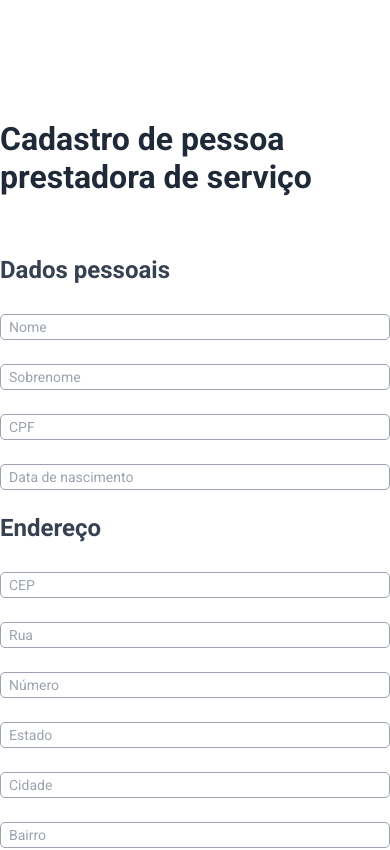
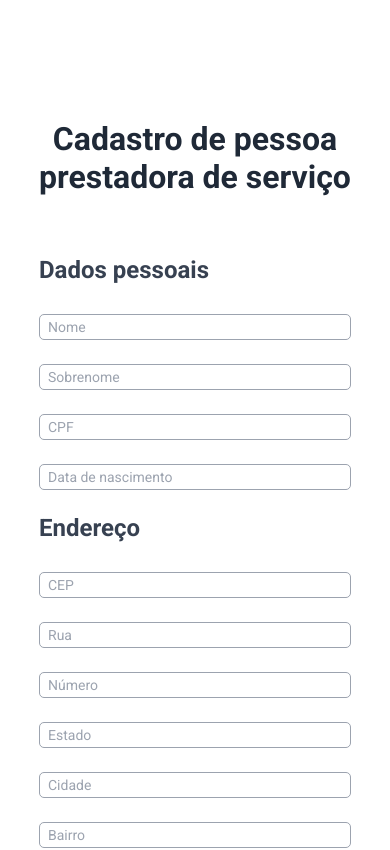
Before and after one commit to matheusg18/sogo-frontend-challenge, a React (Create React App) app: page /register/person in a window 390 px wide. Shown: the top 850 px of the page. Built offline with nearby package versions, Linux system fonts and the light colour scheme.

Commit message:
fix: adjust RegisterPerson style on mobile devices

```diff
--- a/src/pages/RegisterPerson/styles.scss
+++ b/src/pages/RegisterPerson/styles.scss
@@ -5,11 +5,13 @@ $h2-font-color: #374151;
 
 .register-person-page {
   width: fit-content;
+  max-width: 80%;
   margin: space(30) auto;
 
   &__h1 {
     color: $h1-font-color;
     margin-bottom: space(15);
+    text-align: center;
   }
 
   &__h2 {
```
